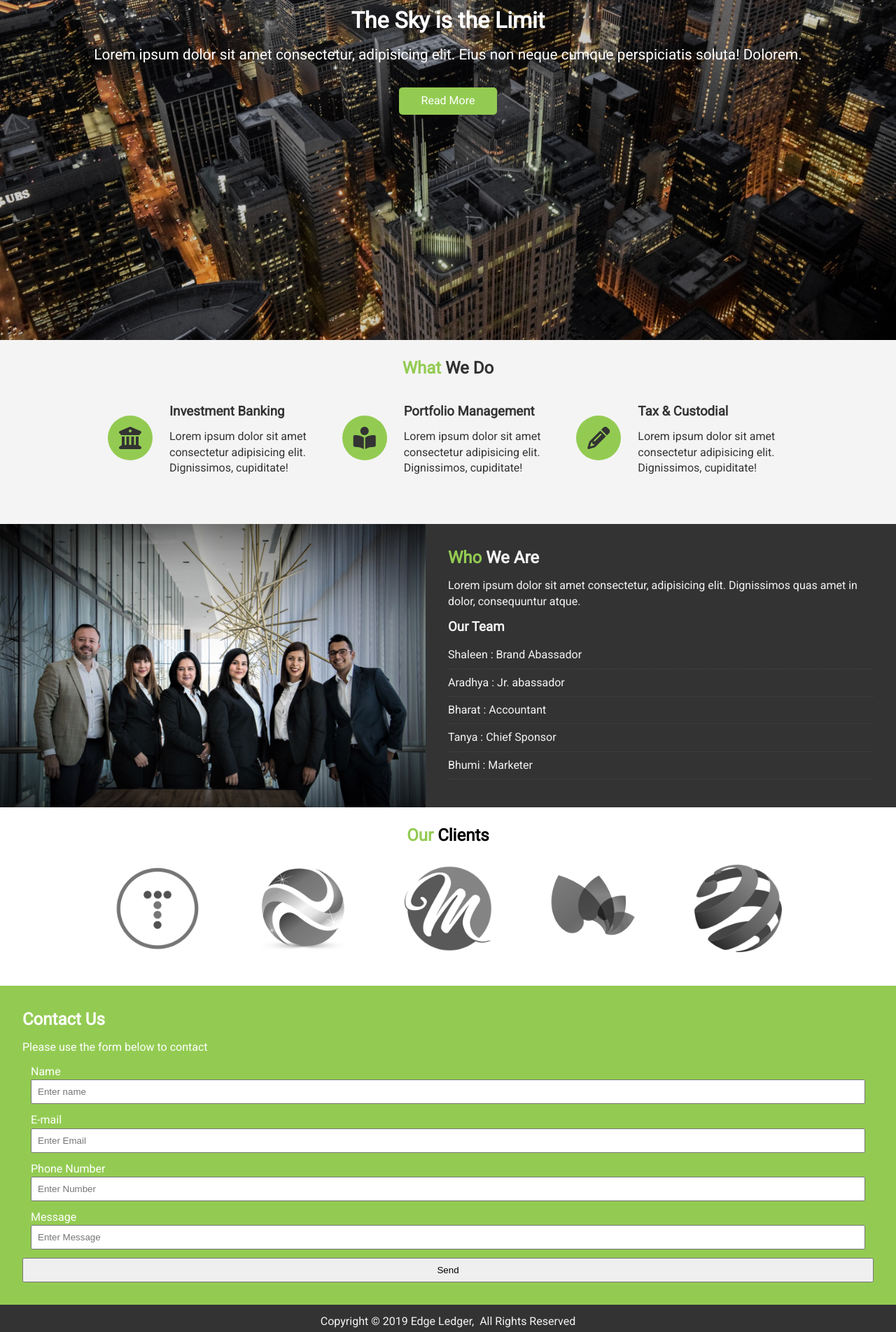
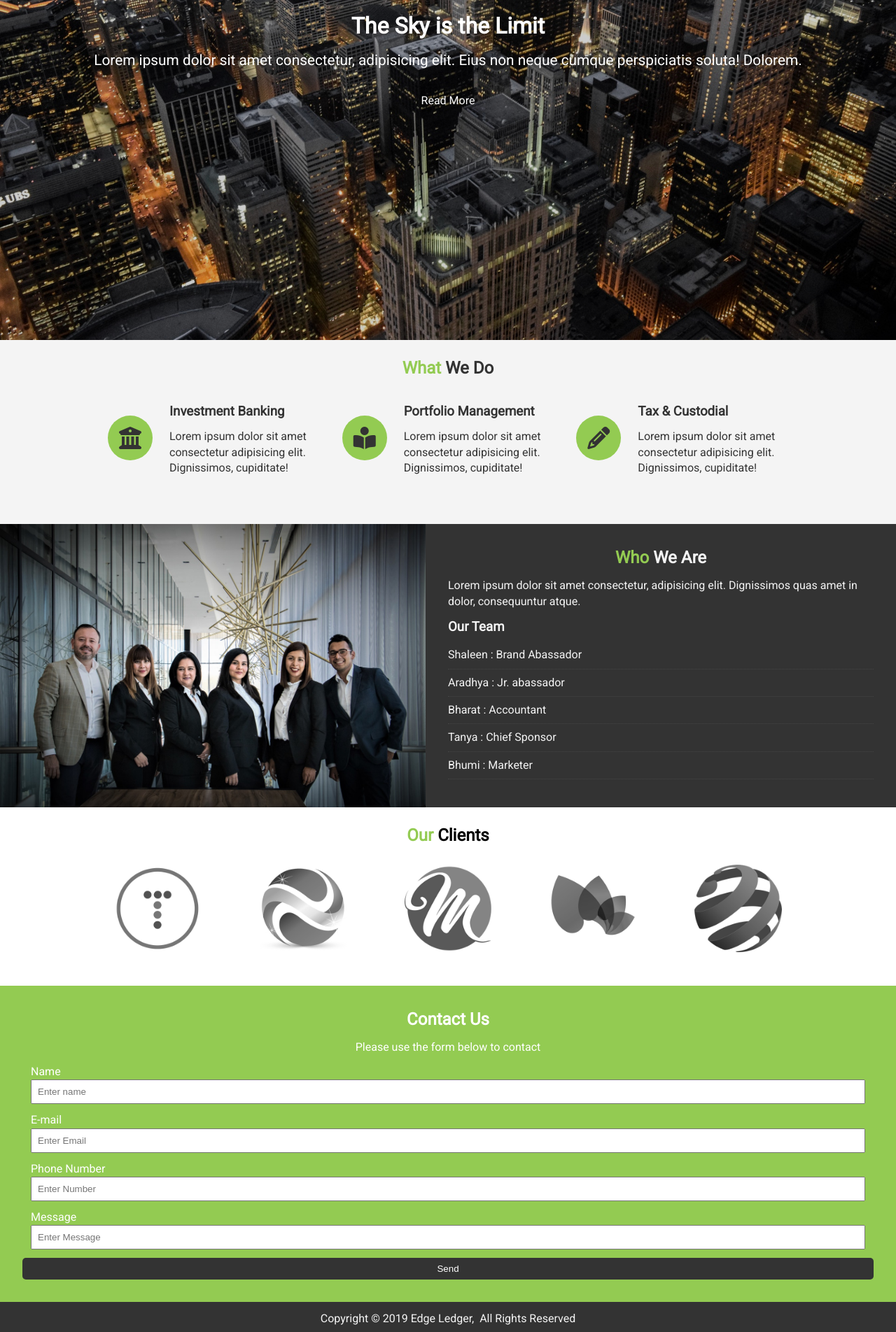
Before and after one commit to Shaleengovil25/Edge_ledger, a plain HTML site: page index.html in a window 1280 px wide. Shown: the part 380-2284 px from the top of the page at 70% size. Drawn offline with nearby package versions, Linux system fonts and the light colour scheme; some packages are replaced by stand-ins of ours; a web font is replaced by a local one.

Commit message:
update style.css

```diff
--- a/CSS/style.css
+++ b/CSS/style.css
@@ -11,6 +11,10 @@ body{
 }
 a{
     text-decoration: none;
+    color: inherit;
+}
+a:hover{
+    text-decoration: underline;
 }
 p{
     margin: 0.75rem 0;
@@ -50,25 +54,26 @@ p{
     margin-bottom: 0.75rem;
     line-height: 1.1;
 }
-.btn{
+input[type="Submit"]{
     display: inline-block;
     color: #fff;
-    background: #93cb52;
+    background: #333;
     padding: 0.5rem 2rem;
     border: none;
     border-radius: 5px;
     transition:all 0.5s;
 
 }
-.btn:hover{
+input[type="Submit"]:hover{
     background: #7ab436;
+    cursor: pointer;
 
 }
-.btn-dark{
+/* .btn-dark{
     background: #333;
     color: #fff;
 
-}
+} */
 .py-1{padding: 1.5rem 0;}
 .py-2{padding: 2rem 0;}
 .py-3{padding: 3rem 0;}
@@ -195,7 +200,9 @@ input,textarea{
     padding: 1px;
 
 }
-
-a[href="https://www.shaleen.co"]{
-    color:#fff;
+h2{
+    text-align: center;
 }
+.contact-form > p{
+    text-align: center;
+}
```
